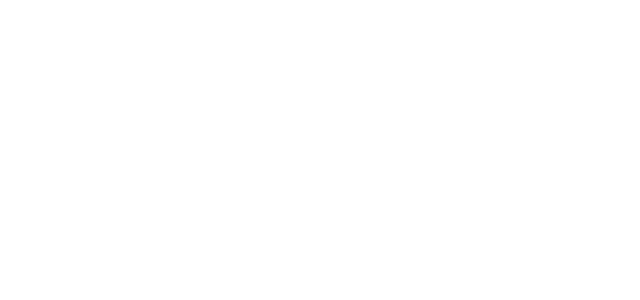
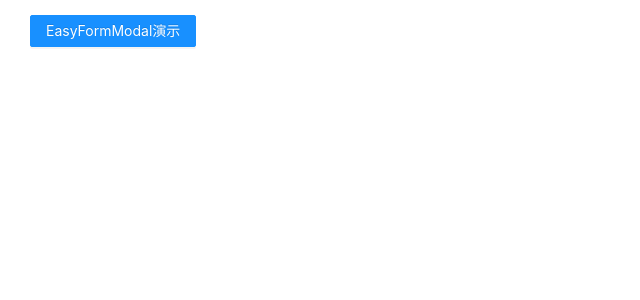
Before and after one commit to haiexijun/easy-ant-design-vue, a Vue app: page / in a window 1280 px wide. Shown: the top 300 px of the page, without its empty margins (0-640 px from the left). Built offline with nearby package versions, Linux system fonts and the light colour scheme.

Commit message:
新建了一个组件

```diff
--- a/src/App.vue
+++ b/src/App.vue
@@ -1,5 +1,7 @@
 <template>
-
+  <div class="show">
+    <a-button type="primary">EasyFormModal演示</a-button>
+  </div>
 </template>
 
 <script>
@@ -13,13 +15,9 @@ export default {
 }
 </script>
 
-<style lang="less">
-#app {
-  font-family: Avenir, Helvetica, Arial, sans-serif;
-  -webkit-font-smoothing: antialiased;
-  -moz-osx-font-smoothing: grayscale;
-  text-align: center;
-  color: #2c3e50;
-  margin-top: 60px;
+<style lang="less" scoped>
+.show > * {
+  margin-left: 30px;
+  margin-top: 15px;
 }
 </style>
```
Also changed, not shown: src/components/EasyFormModal/EasyFormModal.vue (added, +13 -0 lines).
